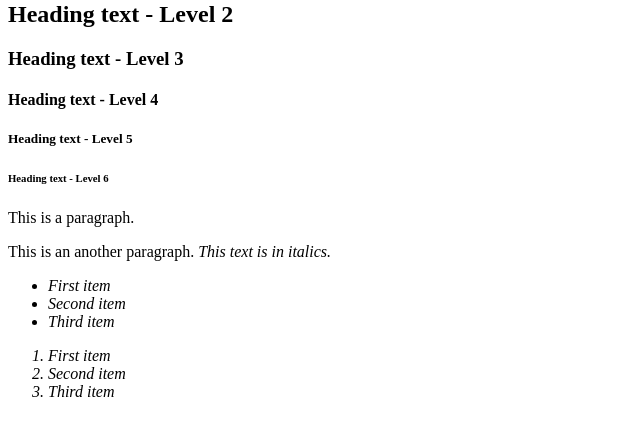
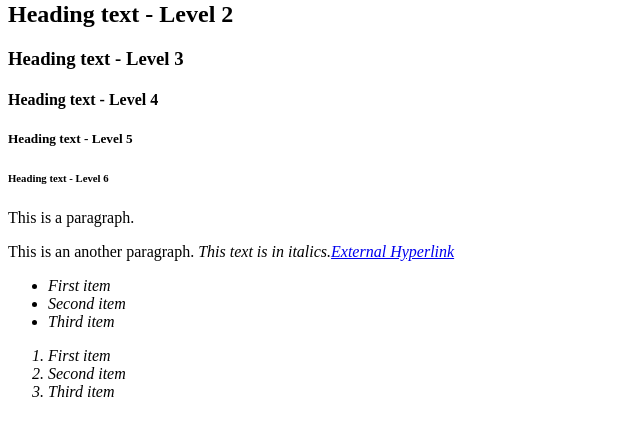
Before and after one commit to jitendravyas/allhtmltags, a plain HTML site: page index.html in a window 1280 px wide. Shown: the part 79-514 px from the top of the page, without its empty margins (0-640 px from the left). Drawn offline with Linux system fonts and the light colour scheme.

Commit message:
Update index.html

```diff
--- a/index.html
+++ b/index.html
@@ -16,7 +16,7 @@
 
 <p>This is a paragraph.</p>
 
-<p>This is an another paragraph. <i>This text is in italics.<i></p>
+<p>This is an another paragraph. <i>This text is in italics.<i><a href="https://google.com/">External Hyperlink</a></p>
 
 
   <ul>
```
